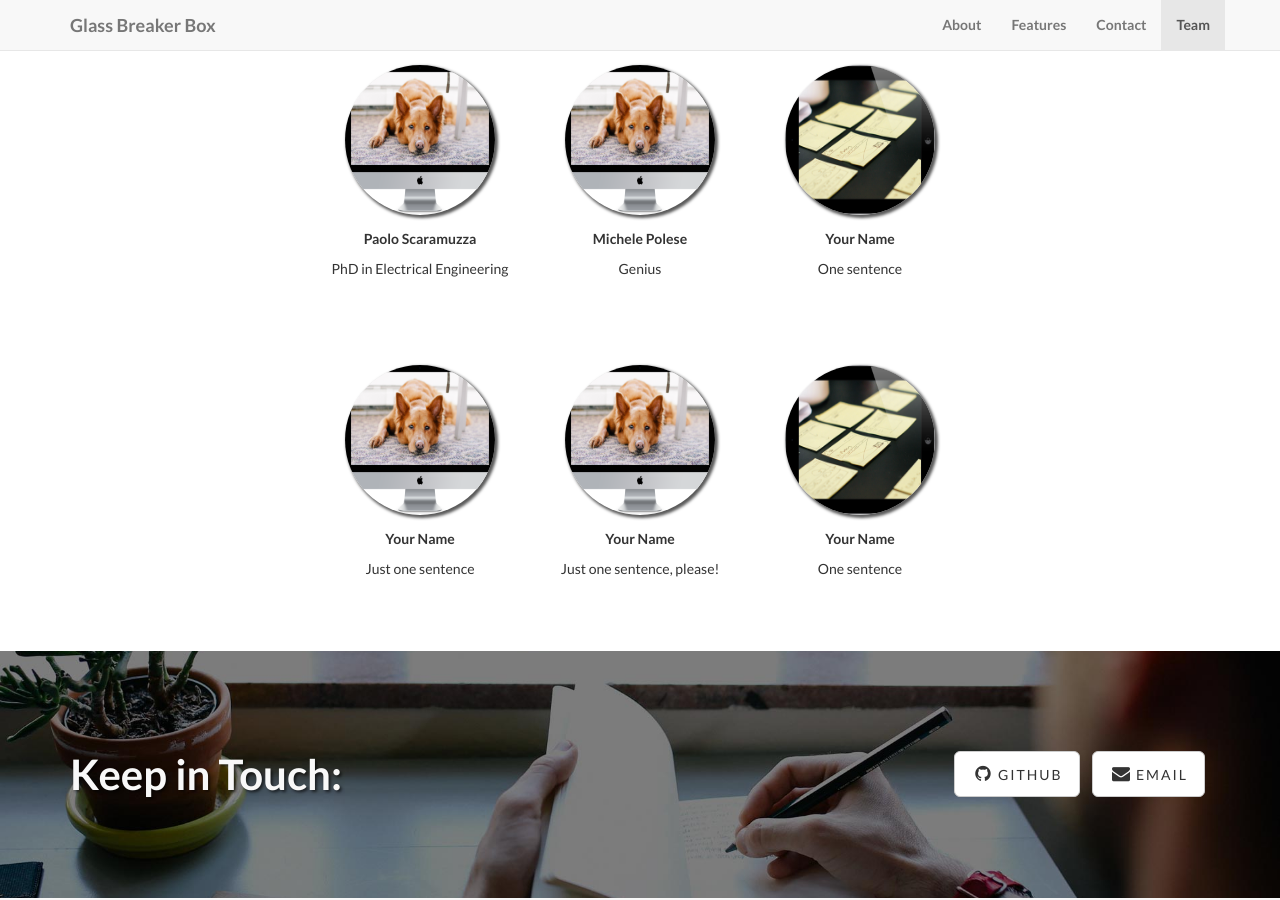
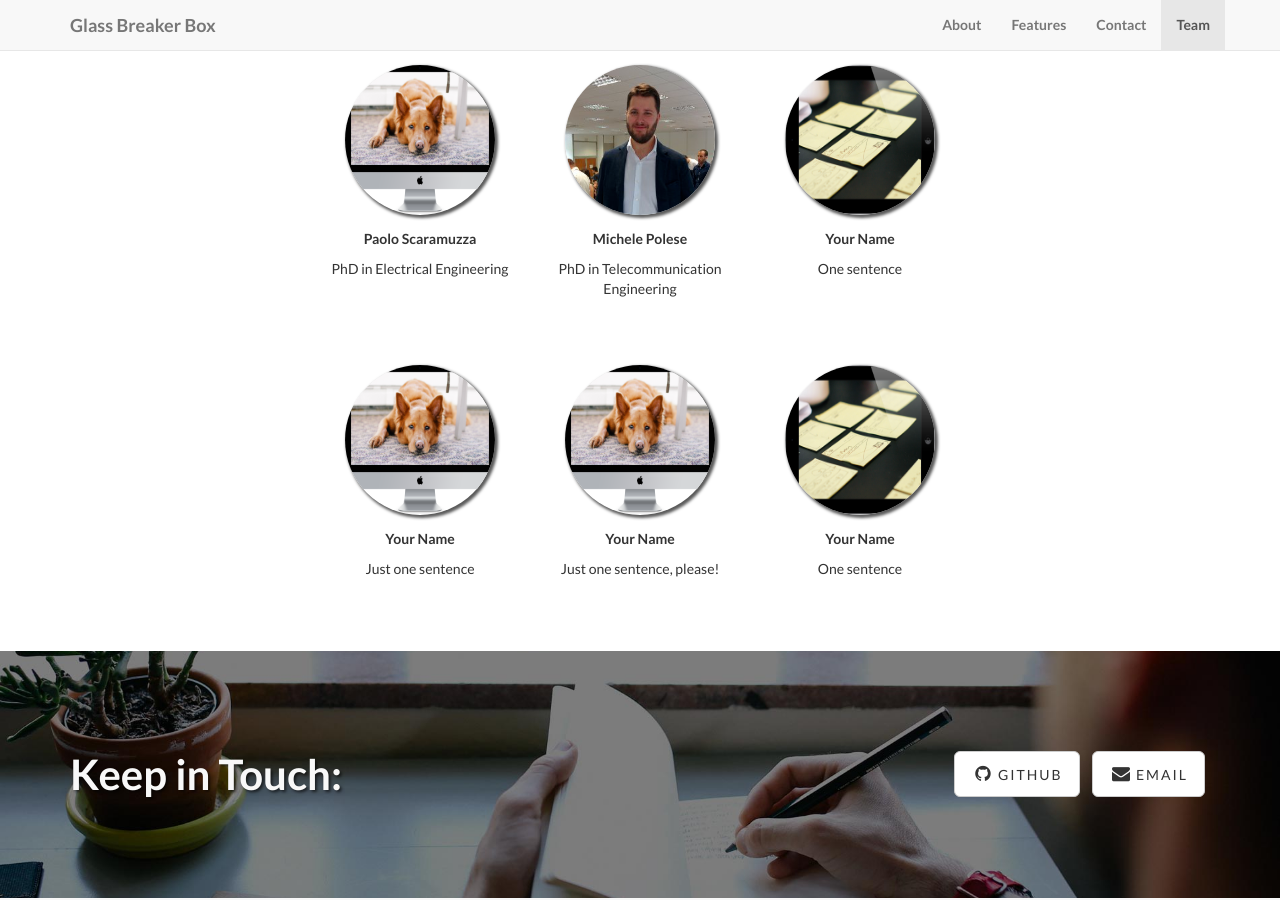
Before and after one commit to glassbreakerbox/glassbreakerbox.github.io, a Jekyll site: the page built from index.html, in a window 1280 px wide and 900 px high, scrolled down 1402 px. Built offline with Jekyll 4.4.1, drawn with Linux system fonts in a browser that asks for light colours.

Commit message:
Team for MP

```diff
--- a/_data/members.yml
+++ b/_data/members.yml
@@ -15,8 +15,8 @@
   description: PhD in Electrical Engineering
 
 - name: Michele Polese
-  image: img/team/dog.png
-  description: Genius
+  image: img/team/MP.png
+  description: PhD in Telecommunication Engineering
 
 - name: Your Name
   image: img/team/ipad.png
```
Also changed, not shown: img/team/MP.png (added).
